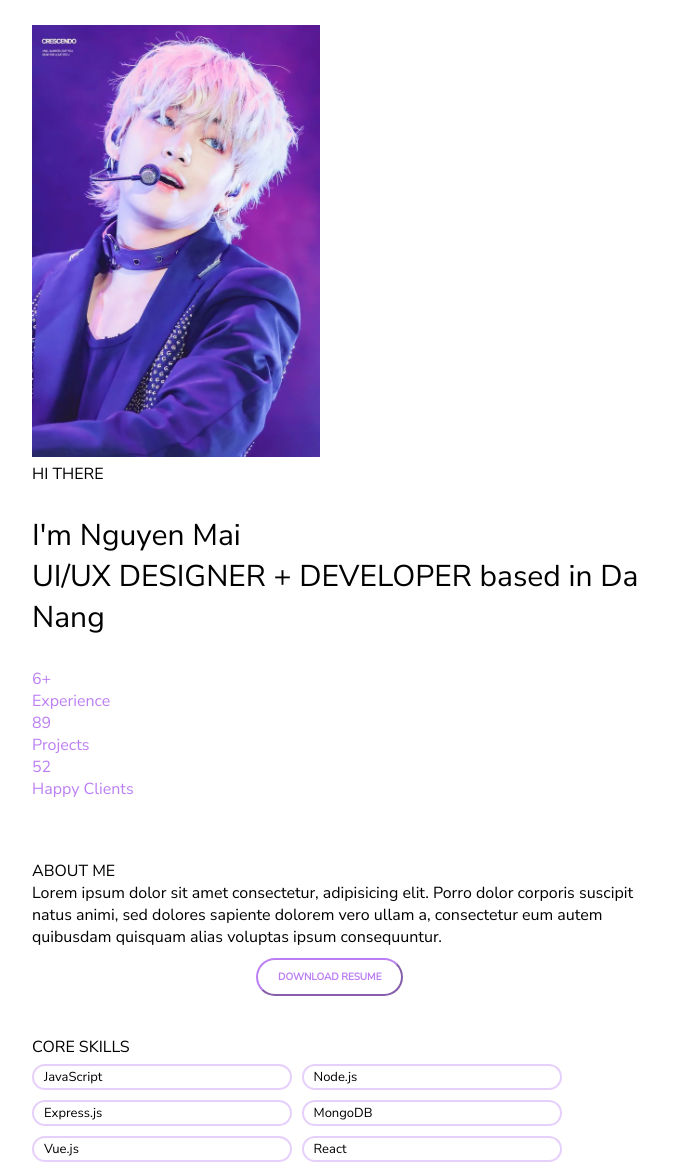
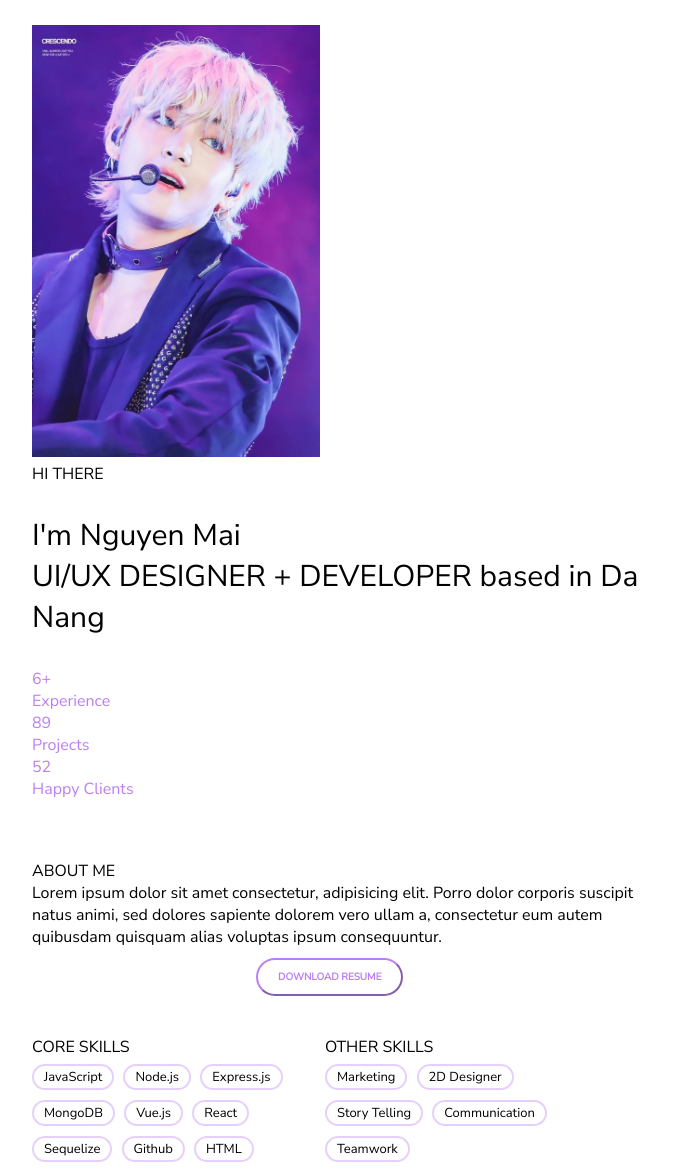
Before and after one commit to iemmeiemi/SGroupStudy, a plain HTML site: page w1ex2.html in a window 1280 px wide. Shown: the part 65-1234 px from the top of the page, without its empty margins (224-915 px from the left). Drawn offline with Linux system fonts and the light colour scheme.

Commit message:
Update w1ex1.css

```diff
--- a/assets/w1ex1.css
+++ b/assets/w1ex1.css
@@ -26,7 +26,7 @@ body {
 .cl-theme {
     color: rgba(177, 107, 241, 0.863);
 }
-.skill {
+.skills {
     width: 42%;
 }
 
```
